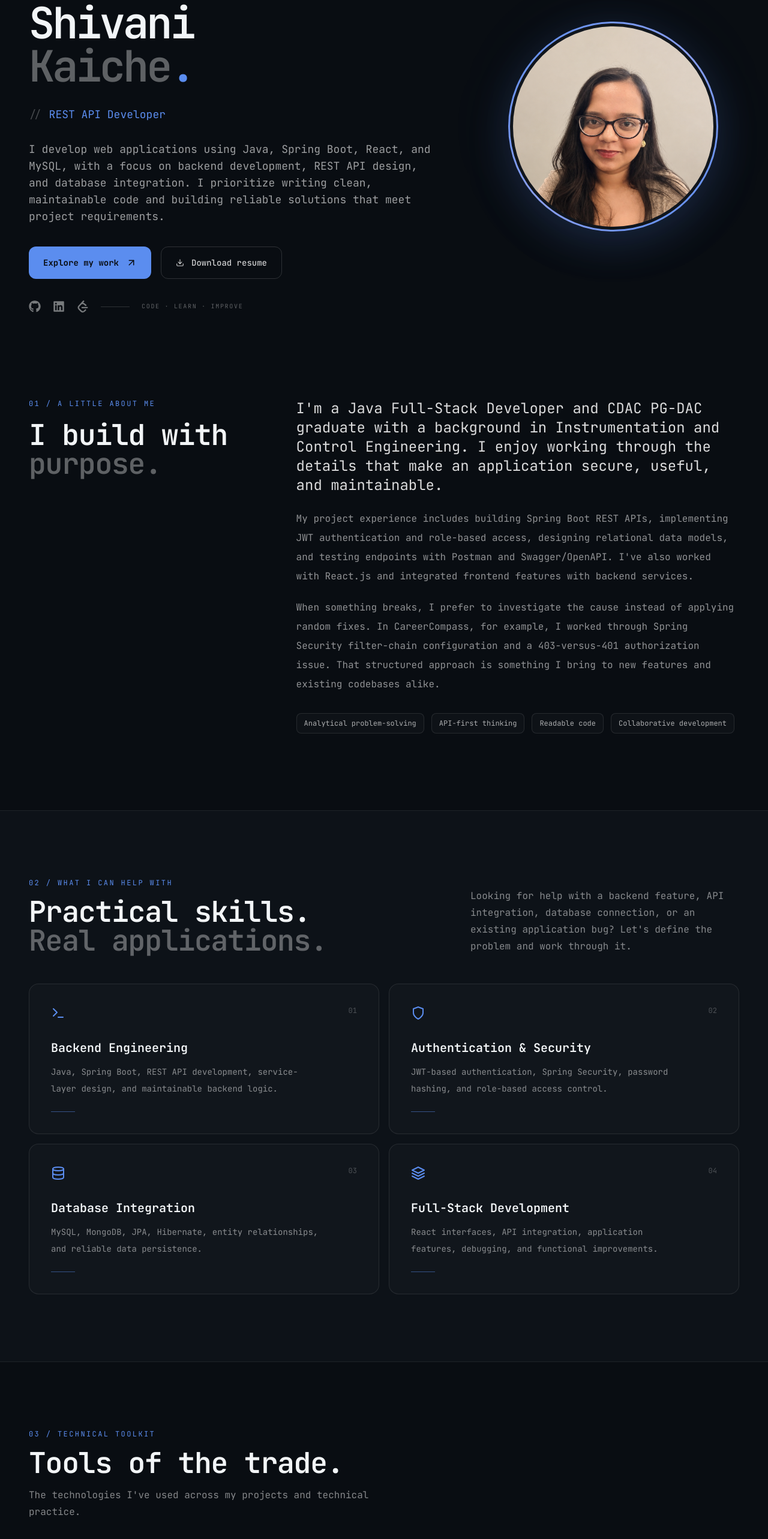
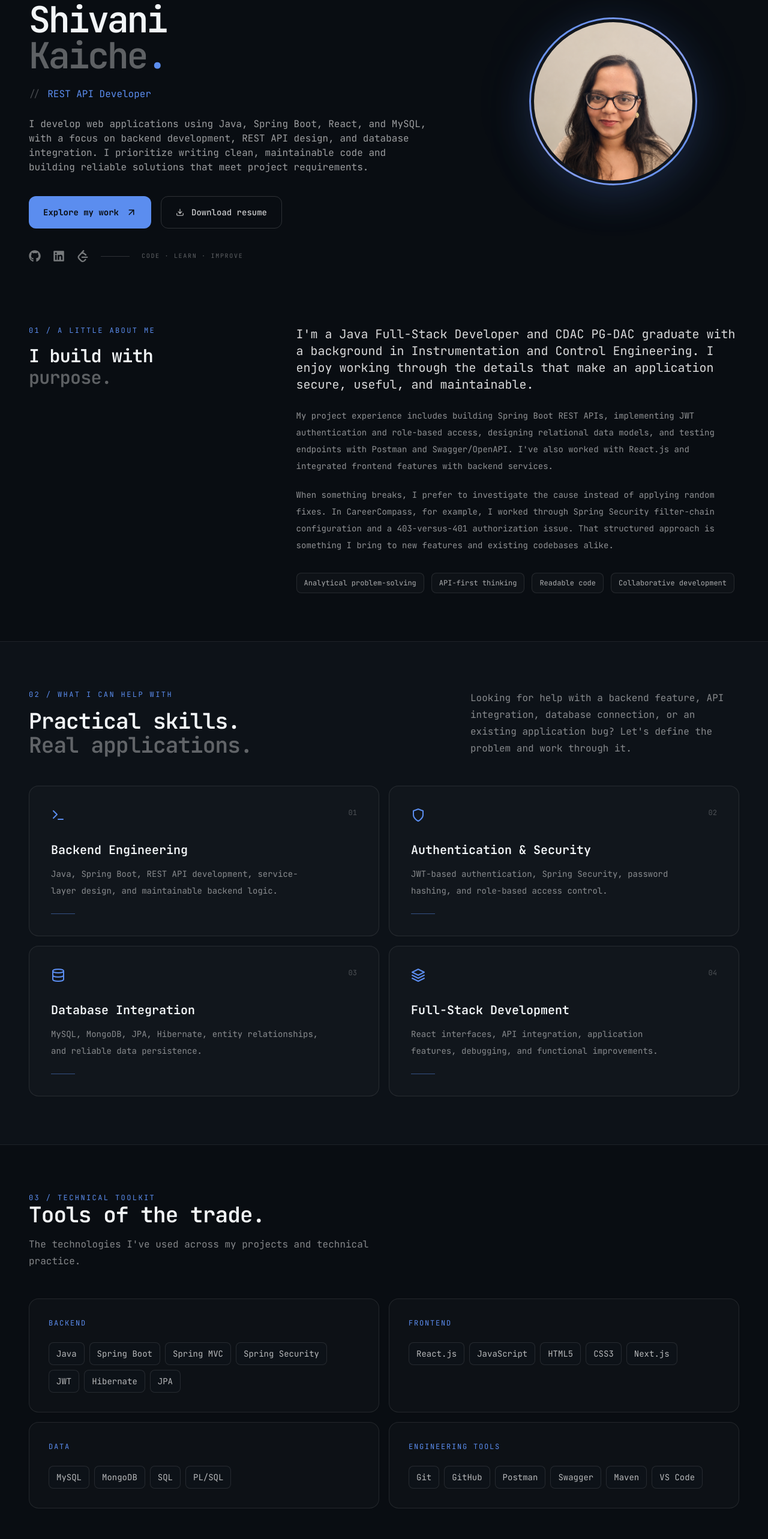
Before and after one commit to ShivaniKaiche24/shivani-portfolio, a Next.js app: page / in a window 1280 px wide. Shown: the part 228-2794 px from the top of the page at 60% size. Built offline with nearby package versions, Linux system fonts and the light colour scheme; no server answers.

Commit message:
Improve portfolio typography and layout

```diff
--- a/app/globals.css
+++ b/app/globals.css
@@ -14,7 +14,7 @@
   }
 
   body {
-    @apply font-primary text-white leading-loose;
+    @apply font-primary text-white leading-relaxed;
     background: #090D12;
     -ms-overflow-style: none;
     scrollbar-width: none;
--- a/app/page.jsx
+++ b/app/page.jsx
@@ -293,14 +293,14 @@ const Home = () => {
                 Hello, world. I'm
               </p>
 
-              <h1 className="max-w-3xl text-4xl font-semibold leading-[1.05] tracking-[-0.055em] sm:text-5xl lg:text-6xl xl:text-[4.5rem]">
-                 Shivani
+             <h1 className="max-w-3xl text-4xl font-semibold leading-[1.05] tracking-[-0.055em] sm:text-5xl lg:text-[3.25rem] xl:text-[3.75rem]">
+              Shivani
                 <br />
                 <span className="text-white/35">Kaiche</span>
                 <span className="text-[#5B8DEF]">.</span>
               </h1>
 
-              <div className="mt-7 flex min-h-8 items-center font-mono text-base text-[#5B8DEF] sm:text-lg">
+              <div className="mt-5 flex min-h-7 items-center font-mono text-sm text-[#5B8DEF] sm:text-base">
                 <span className="mr-3 text-white/25">{"//"}</span>
                 <TypeAnimation
                   sequence={[
@@ -318,7 +318,7 @@ const Home = () => {
                 />
               </div>
 
-              <p className="mt-7 max-w-2xl text-base leading-8 text-white/60 sm:text-lg">
+              <p className="mt-6 max-w-2xl text-sm leading-7 text-white/60 sm:text-base">
                 I develop web applications using Java, Spring Boot, React, and MySQL,
                  with a focus on backend development, REST API design, and database integration.
                  I prioritize writing clean, maintainable code and building reliable solutions
@@ -396,8 +396,8 @@ const Home = () => {
                 <div className="absolute inset-8 rounded-full bg-[#5B8DEF]/10 blur-3xl" />
 
                 {/* portrait frame */}
-                <div className="relative h-[300px] w-[300px] rounded-full bg-gradient-to-br from-[#5B8DEF] via-[#8B9FEF] to-[#5B8DEF] p-[3px] shadow-[0_20px_70px_rgba(91,141,239,0.18)] sm:h-[350px] sm:w-[350px]">
-                  <div className="h-full w-full overflow-hidden rounded-full border-[5px] border-[#10151C] bg-[#171C22]">
+               <div className="relative h-[240px] w-[240px] rounded-full bg-gradient-to-br from-[#5B8DEF] via-[#8B9FEF] to-[#5B8DEF] p-[3px] shadow-[0_20px_70px_rgba(91,141,239,0.18)] sm:h-[280px] sm:w-[280px]">
+                <div className="h-full w-full overflow-hidden rounded-full border-[5px] border-[#10151C] bg-[#171C22]">
                     <img
                       src="/Photo.png"
                       alt="Shivani Kaiche"
@@ -416,7 +416,7 @@ const Home = () => {
 
         <section
           id="about"
-          className="mx-auto max-w-7xl px-6 py-24 lg:px-12 lg:py-32"
+          className="mx-auto max-w-7xl px-6 py-16 lg:px-12 lg:py-20"
         >
           <motion.div
             variants={fadeUp}
@@ -430,7 +430,7 @@ const Home = () => {
                 01 / A little about me
               </p>
 
-              <h2 className="mt-5 text-4xl font-semibold tracking-tight sm:text-5xl">
+             <h2 className="mt-4 text-2xl font-semibold tracking-tight sm:text-3xl">
                 I build with
                 <br />
                 <span className="text-white/35">purpose.</span>
@@ -438,14 +438,14 @@ const Home = () => {
             </div>
 
             <div>
-              <p className="text-xl leading-9 text-white/85 sm:text-2xl">
+              <p className="text-lg leading-8 text-white/85 sm:text-xl">
                 I'm a Java Full-Stack Developer and CDAC PG-DAC graduate
                 with a background in Instrumentation and Control Engineering.
                 I enjoy working through the details that make an application
                 secure, useful, and maintainable.
               </p>
 
-              <p className="mt-6 leading-8 text-white/55">
+              <p className="mt-6 text-sm leading-7 text-white/55">
                 My project experience includes building Spring Boot REST
                 APIs, implementing JWT authentication and role-based access,
                 designing relational data models, and testing endpoints with
@@ -453,7 +453,7 @@ const Home = () => {
                 and integrated frontend features with backend services.
               </p>
 
-              <p className="mt-5 leading-8 text-white/55">
+              <p className="mt-5 text-sm leading-7 text-white/55">
                 When something breaks, I prefer to investigate the cause
                 instead of applying random fixes. In CareerCompass, for
                 example, I worked through Spring Security filter-chain
@@ -485,7 +485,7 @@ const Home = () => {
 
         <section
           id="services"
-          className="border-y border-white/[0.07] bg-[#0D1218] px-6 py-24 lg:px-12 lg:py-28"
+          className="border-y border-white/[0.07] bg-[#0D1218] px-6 py-16 lg:px-12 lg:py-20"
         >
           <div className="mx-auto max-w-7xl">
             <motion.div
@@ -499,7 +499,7 @@ const Home = () => {
                 <p className="font-mono text-xs uppercase tracking-[0.2em] text-[#5B8DEF]">
                   02 / What I can help with
                 </p>
-                <h2 className="mt-4 text-4xl font-semibold tracking-tight sm:text-5xl">
+                <h2 className="mt-4 text-3xl font-semibold tracking-tight sm:text-4xl">
                   Practical skills.
                   <br />
                   <span className="text-white/35">Real applications.</span>
@@ -553,7 +553,7 @@ const Home = () => {
 
         <section
           id="skills"
-          className="mx-auto max-w-7xl px-6 py-24 lg:px-12 lg:py-28"
+          className="mx-auto max-w-7xl px-6 py-16 lg:px-12 lg:py-20"
         >
           <motion.div
             variants={fadeUp}
@@ -565,7 +565,7 @@ const Home = () => {
               03 / Technical toolkit
             </p>
 
-            <h2 className="mt-4 text-4xl font-semibold tracking-tight sm:text-5xl">
+            <h2 className="mt-4text-3xl font-semibold tracking-tight sm:text-4xl">
               Tools of the trade.
             </h2>
 
@@ -609,7 +609,7 @@ const Home = () => {
 
         <section
           id="projects"
-          className="border-y border-white/[0.07] bg-[#0D1218] px-6 py-24 lg:px-12 lg:py-28"
+          className="border-y border-white/[0.07] bg-[#0D1218] px-6 py-16 lg:px-12 lg:py-20"
         >
           <div className="mx-auto max-w-7xl">
             <motion.div
@@ -624,7 +624,7 @@ const Home = () => {
                   04 / Selected work
                 </p>
 
-                <h2 className="mt-4 text-4xl font-semibold tracking-tight sm:text-5xl">
+                <h2 className="mt-4 text-3xl font-semibold tracking-tight sm:text-4xl">
                   Built, tested,
                   <br />
                   <span className="text-white/35">and learned from.</span>
@@ -727,13 +727,13 @@ const Home = () => {
 
         <section
           id="education"
-          className="mx-auto max-w-7xl px-6 py-24 lg:px-12 lg:py-28"
+          className="mx-auto max-w-7xl px-6 py-16 lg:px-12 lg:py-20"
         >
           <p className="font-mono text-xs uppercase tracking-[0.2em] text-[#5B8DEF]">
             05 / Education
           </p>
 
-          <h2 className="mt-4 text-4xl font-semibold tracking-tight sm:text-5xl">
+          <h2 className="mt-4 text-3xl font-semibold tracking-tight sm:text-4xl">
             The foundation.
           </h2>
 
@@ -769,7 +769,7 @@ const Home = () => {
 
         <section
           id="contact"
-          className="border-t border-white/[0.08] bg-[#0D1218] px-6 py-24 lg:px-12 lg:py-28"
+          className="border-t border-white/[0.08] bg-[#0D1218] px-6 py-16 lg:px-12 lg:py-20"
         >
           <div className="mx-auto grid max-w-7xl gap-12 lg:grid-cols-[0.9fr_1.1fr]">
             <div>
@@ -777,7 +777,7 @@ const Home = () => {
                 06 / Start a conversation
               </p>
 
-              <h2 className="mt-5 text-4xl font-semibold leading-tight tracking-tight sm:text-6xl">
+              <h2 className="mt-5 text-3xl font-semibold leading-tight tracking-tight sm:text-5xl">
                 Have a project
                 <br />
                 in mind<span className="text-[#5B8DEF]">?</span>
```
